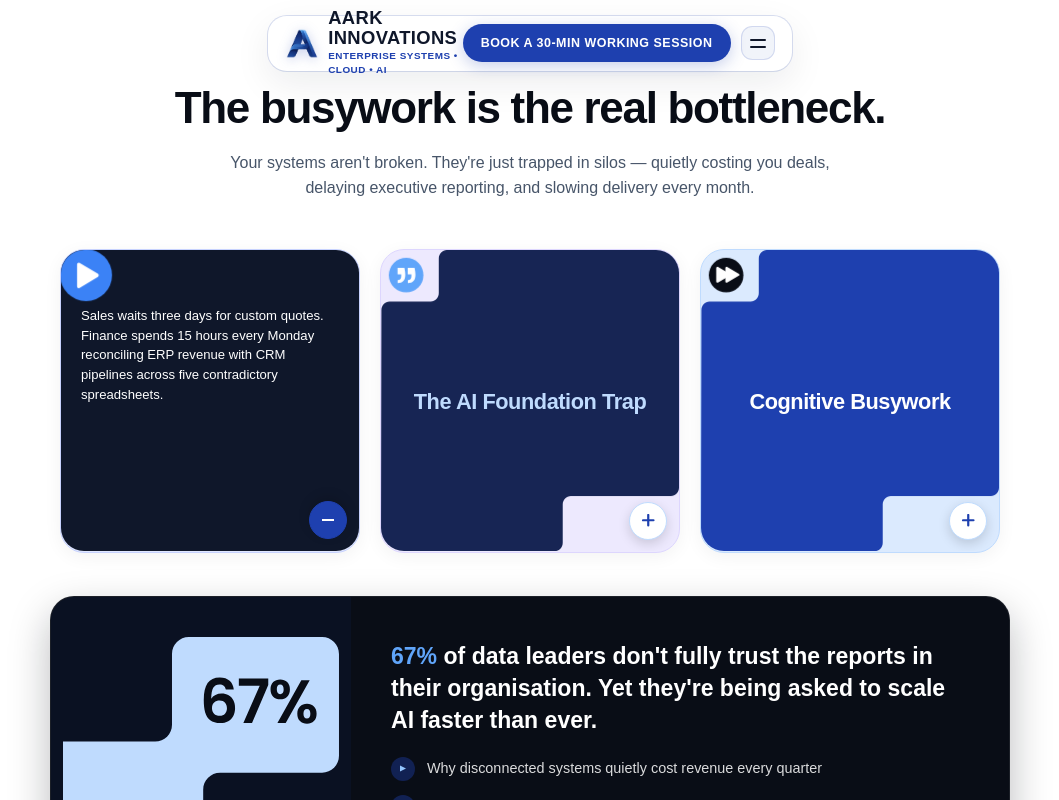
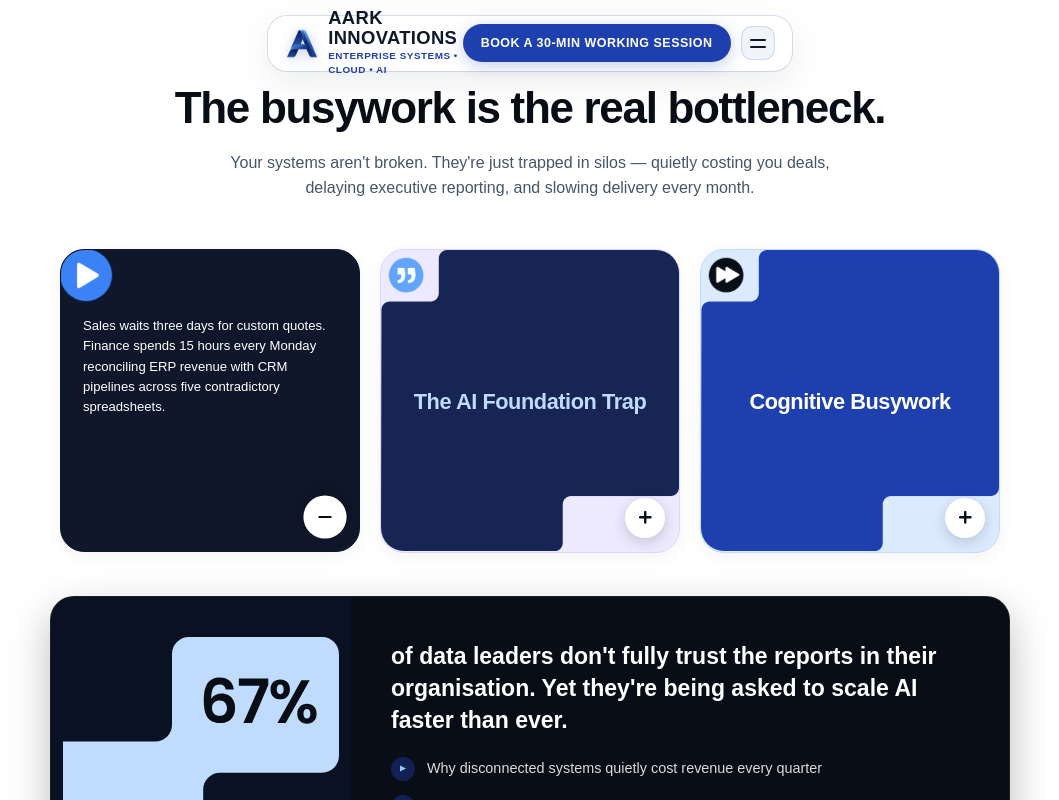
Before and after one commit to PravinG0/Aark-Innovations, a plain HTML site: page index.html in a window 1280 px wide. Both pictures are taken after a click on the button 320 px from the left and 3974 px from the top of the page. Shown: the part 3556-4356 px from the top of the page, without its empty margins (110-1169 px from the left). Drawn offline with Linux system fonts and the light colour scheme.

Commit message:
Fix Section 06: full box dark coverage on hover, pure white floating toggle button, badge icon zoom, description padding clearance, and remove duplicate stat text

```diff
--- a/index.html
+++ b/index.html
@@ -841,7 +841,7 @@
 
         <div class="stat-banner__content">
           <h2 class="stat-banner__heading">
-            <span style="color: #60a5fa; font-weight: 800;">67%</span> of data leaders don't fully trust the reports in their organisation. Yet they're being asked to scale AI faster than ever.
+            of data leaders don't fully trust the reports in their organisation. Yet they're being asked to scale AI faster than ever.
           </h2>
           <ul class="stat-banner__list">
             <li class="stat-banner__item">
--- a/styles.css
+++ b/styles.css
@@ -2736,7 +2736,7 @@ button {
   margin-bottom: 44px;
 }
 
-/* Compact Zoom Card (max-width: 300px, aspect-ratio: 267 / 270) */
+/* Compact Zoom Card Component */
 .fwrd-zoom-card {
   position: relative;
   width: 100%;
@@ -2751,13 +2751,13 @@ button {
   justify-content: center;
   box-shadow: 0 4px 18px rgba(9, 13, 22, 0.05);
   transform: translateZ(0);
-  transition: transform 0.35s cubic-bezier(0.16, 1, 0.3, 1), box-shadow 0.35s cubic-bezier(0.16, 1, 0.3, 1);
+  transition: transform 0.35s cubic-bezier(0.16, 1, 0.3, 1), box-shadow 0.35s cubic-bezier(0.16, 1, 0.3, 1), background-color 0.4s ease, border-color 0.4s ease;
   user-select: none;
 }
 
 .fwrd-zoom-card:hover {
   transform: translateY(-4px);
-  box-shadow: 0 16px 36px rgba(16, 8, 39, 0.12);
+  box-shadow: 0 16px 36px rgba(16, 8, 39, 0.14);
 }
 
 /* Specific Card Outer Wrappers with distinct soft backgrounds */
@@ -2774,6 +2774,29 @@ button {
 .fwrd-zoom-card--yellow {
   background-color: #dbeafe;
   border: 1px solid #bfdbfe;
+}
+
+/* ==========================================================================
+   FULL BOX COVERAGE ON HOVER & ACTIVE
+   Outer container background-color transitions smoothly to match the dark silhouette,
+   guaranteeing 100% solid seamless coverage with zero light margins bleeding through!
+   ========================================================================== */
+.fwrd-zoom-card--purple:hover,
+.fwrd-zoom-card--purple.is-active {
+  background-color: #0f172a !important;
+  border-color: #0f172a !important;
+}
+
+.fwrd-zoom-card--pink:hover,
+.fwrd-zoom-card--pink.is-active {
+  background-color: #172554 !important;
+  border-color: #172554 !important;
+}
+
+.fwrd-zoom-card--yellow:hover,
+.fwrd-zoom-card--yellow.is-active {
+  background-color: #1e40af !important;
+  border-color: #1e40af !important;
 }
 
 /* Background Notched Silhouette SVG */
@@ -2808,6 +2831,22 @@ button {
   will-change: transform;
 }
 
+/* ==========================================================================
+   HOVER & ACTIVE MICRO-INTERACTIONS
+   - Silhouette scales up by 3.5, completely covering the box
+   - Play/Badge icon in top-left scales up by 1.5, popping cleanly on dark
+   - Title fades out, description fades in with perfect margins
+   ========================================================================== */
+.fwrd-zoom-card:hover .fwrd-background path,
+.fwrd-zoom-card.is-active .fwrd-background path {
+  transform: scale(3.5);
+}
+
+.fwrd-zoom-card:hover .fwrd-icon,
+.fwrd-zoom-card.is-active .fwrd-icon {
+  transform: scale(1.5);
+}
+
 /* Card Title Layer (Default visible) */
 .fwrd-zoom-card__title-layer {
   position: absolute;
@@ -2841,6 +2880,13 @@ button {
   color: #ffffff;
 }
 
+.fwrd-zoom-card:hover .fwrd-zoom-card__title-layer,
+.fwrd-zoom-card.is-active .fwrd-zoom-card__title-layer {
+  opacity: 0;
+  transform: translateY(-8px);
+  pointer-events: none;
+}
+
 /* Card Body / Description Layer (Default hidden) */
 .fwrd-zoom-card__text-layer {
   position: absolute;
@@ -2848,7 +2894,7 @@ button {
   z-index: 2;
   display: flex;
   align-items: flex-start;
-  padding: 56px 20px 32px;
+  padding: 66px 22px 34px;
   opacity: 0;
   transform: translateY(8px);
   pointer-events: none;
@@ -2858,7 +2904,7 @@ button {
 .fwrd-zoom-card__desc {
   font-family: var(--font-body, sans-serif);
   font-size: clamp(0.82rem, 1vw, 0.88rem);
-  line-height: 1.5;
+  line-height: 1.55;
   font-weight: 500;
   margin: 0;
 }
@@ -2867,30 +2913,6 @@ button {
 .fwrd-zoom-card--pink .fwrd-zoom-card__desc,
 .fwrd-zoom-card--yellow .fwrd-zoom-card__desc {
   color: #ffffff;
-}
-
-/* ==========================================================================
-   HOVER & ACTIVE MICRO-INTERACTIONS
-   - Silhouette scales up by 3, cleanly covering the entire box
-   - Play/Badge icon in top-left scales up by 1.5
-   - Title fades out, description fades in
-   - Plus flips to Minus
-   ========================================================================== */
-.fwrd-zoom-card:hover .fwrd-background path,
-.fwrd-zoom-card.is-active .fwrd-background path {
-  transform: scale(3);
-}
-
-.fwrd-zoom-card:hover .fwrd-icon,
-.fwrd-zoom-card.is-active .fwrd-icon {
-  transform: scale(1.5);
-}
-
-.fwrd-zoom-card:hover .fwrd-zoom-card__title-layer,
-.fwrd-zoom-card.is-active .fwrd-zoom-card__title-layer {
-  opacity: 0;
-  transform: translateY(-8px);
-  pointer-events: none;
 }
 
 .fwrd-zoom-card:hover .fwrd-zoom-card__text-layer,
@@ -2900,23 +2922,35 @@ button {
   pointer-events: auto;
 }
 
-/* Corner Cutout Toggle Button */
+/* ==========================================================================
+   FLOATING CORNER TOGGLE BUTTON (1:1 Ataccama Match)
+   Pure white floating circle, borderless, with crisp dark minus line
+   ========================================================================== */
 .fwrd-zoom-card__toggle {
   position: absolute;
-  bottom: 12px;
-  right: 12px;
+  bottom: 14px;
+  right: 14px;
   z-index: 3;
-  width: 38px;
-  height: 38px;
+  width: 40px;
+  height: 40px;
   border-radius: 50%;
-  background: #ffffff;
+  background: #ffffff !important;
+  border: none !important;
   display: flex;
   align-items: center;
   justify-content: center;
-  box-shadow: 0 4px 12px rgba(0, 0, 0, 0.15);
-  transition: transform 0.35s cubic-bezier(0.34, 1.56, 0.64, 1), background 0.2s ease, border-color 0.2s ease;
+  box-shadow: 0 4px 14px rgba(0, 0, 0, 0.16) !important;
+  transition: transform 0.35s cubic-bezier(0.34, 1.56, 0.64, 1), box-shadow 0.25s ease;
   cursor: pointer;
-  border: 1px solid #bfdbfe;
+}
+
+.fwrd-zoom-card__toggle-plus,
+.fwrd-zoom-card__toggle-minus {
+  transition: transform 0.3s ease, opacity 0.2s ease;
+}
+
+.fwrd-zoom-card__toggle-minus {
+  display: none;
 }
 
 .fwrd-zoom-card:hover .fwrd-zoom-card__toggle-plus,
@@ -2931,18 +2965,15 @@ button {
 
 .fwrd-zoom-card:hover .fwrd-zoom-card__toggle,
 .fwrd-zoom-card.is-active .fwrd-zoom-card__toggle {
-  transform: rotate(180deg);
-  background: #1e40af;
-  border-color: #1e40af;
-}
-
-.fwrd-zoom-card:hover .fwrd-zoom-card__toggle-minus line,
-.fwrd-zoom-card.is-active .fwrd-zoom-card__toggle-minus line {
-  stroke: #ffffff;
-}
-
-.fwrd-zoom-card__toggle-minus {
-  display: none;
+  transform: rotate(180deg) scale(1.08);
+  background: #ffffff !important;
+  box-shadow: 0 6px 18px rgba(0, 0, 0, 0.24) !important;
+}
+
+.fwrd-zoom-card__toggle-plus path,
+.fwrd-zoom-card__toggle-minus line {
+  stroke: #090d16 !important;
+  stroke-width: 2.4 !important;
 }
 
 /* Lower Stat Banner (67% Callout) - Matching the 960px width */
```
